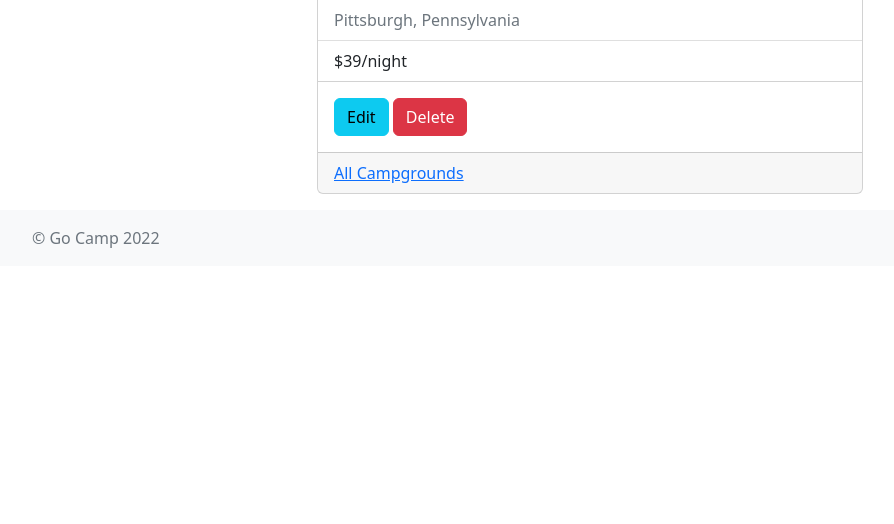
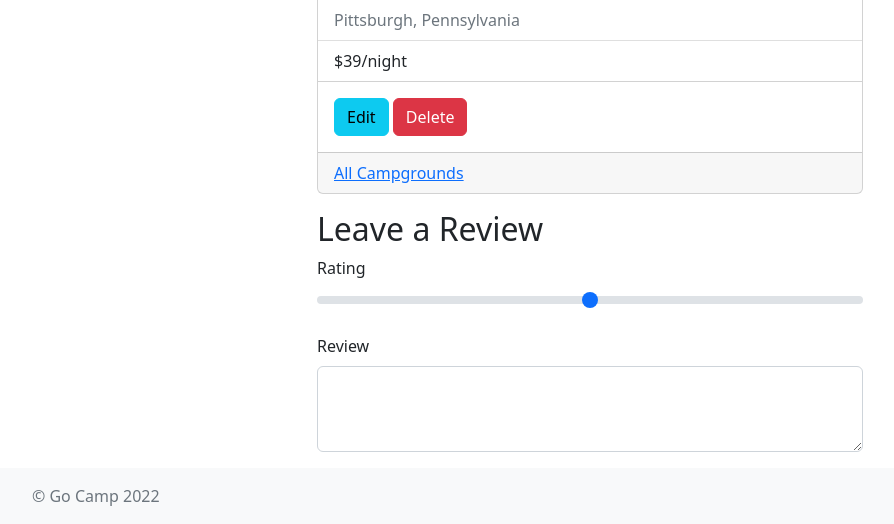
Before and after one commit to regal-rahul/GoCamp, a Node server app: page /campgrounds/600000000000000000000003 in a window 1280 px wide. Shown: the part 810-1334 px from the top of the page, without its empty margins (50-944 px from the left). Before the commit the page ends 1058 px from the top, so only its background shows below. Run offline with Node 20, Linux system fonts and the light colour scheme; data comes from the database, SQL or seed files in the repository; some libraries are stand-ins or nearby versions.

Commit message:
Added reviews

```diff
--- a/views/campgrounds/show.ejs
+++ b/views/campgrounds/show.ejs
@@ -22,5 +22,16 @@
                 <a href="/campgrounds">All Campgrounds</a>
             </div>
           </div>
+          <h2>Leave a Review</h2>
+          <form action="">
+            <div class="mb-3">
+              <label class="form-label" for="rating">Rating</label>
+              <input class="form-range" type="range" name="review[rating]" min="1" max="5" id="rating">
+            </div>
+            <div class="mb-3">
+              <label class="form-label" for="body">Review</label>
+              <textarea class="form-control" name="review[body]" id="body" cols="30" rows="3"></textarea>
+            </div>
+          </form>
     </div>
 </div>
```
